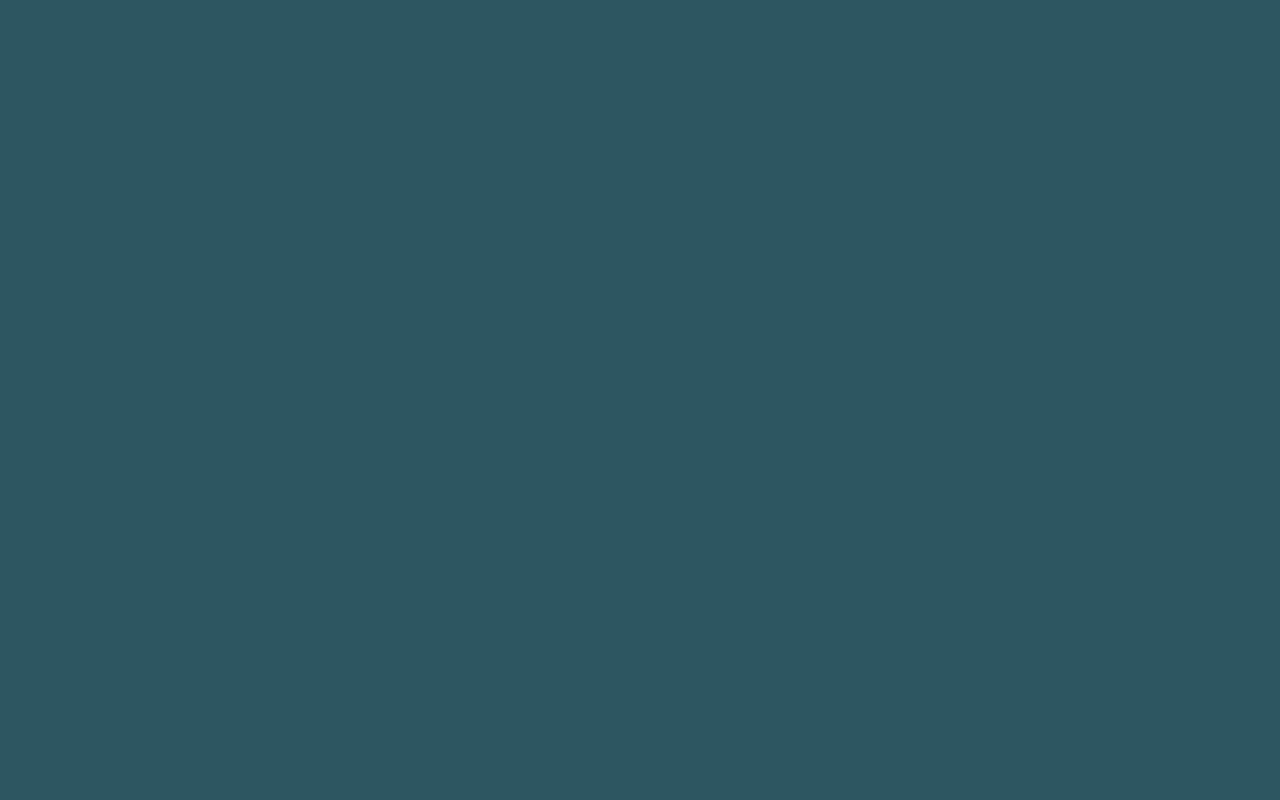
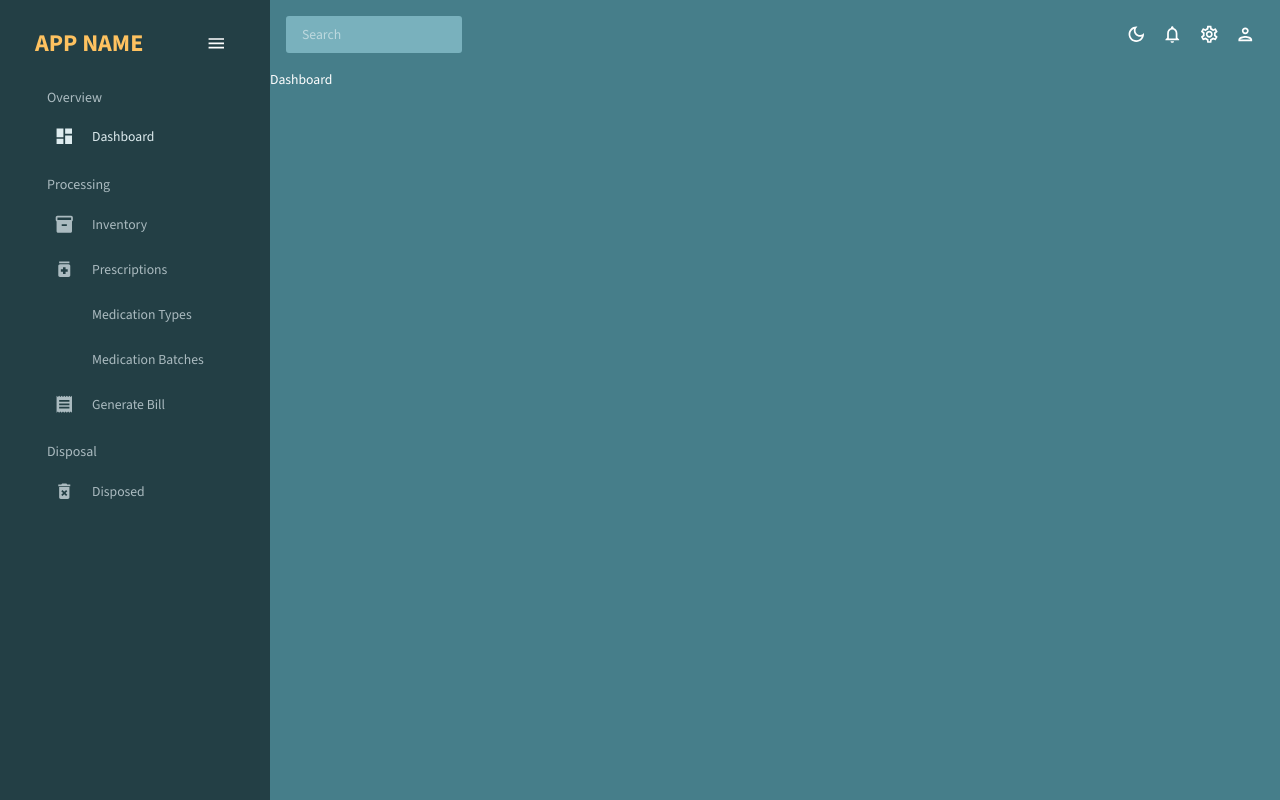
Before and after one commit to LeThiHongMinh/TerraHealers, a React (Create React App) app in the folder client/: page / in a window 1280 px wide. Built offline with nearby package versions, Linux system fonts and the light colour scheme.

Commit message:
add sidebar

```diff
--- a/client/package.json
+++ b/client/package.json
@@ -15,7 +15,7 @@
     "formik": "^2.4.5",
     "react": "^18.2.0",
     "react-dom": "^18.2.0",
-    "react-pro-sidebar": "^1.1.0-alpha.2",
+    "react-pro-sidebar": "^0.7.1",
     "react-router-dom": "^6.21.3",
     "react-scripts": "5.0.1",
     "web-vitals": "^2.1.4",
--- a/client/src/App.js
+++ b/client/src/App.js
@@ -1,14 +1,23 @@
-import {ColorModeContext, useMode} from "./theme";
+import { ColorModeContext, useMode } from "./theme";
 import { CssBaseline, ThemeProvider } from "@mui/material";
+import { Routes, Route } from "react-router-dom";
+import Topbar from "./scenes/global/Topbar";
+import Dashboard from "./scenes/dashboard";
+import Sidebar from "./scenes/global/Sidebar";
 
 const App = () => {
   const [theme, colorMode] = useMode();
 
-  return ( <ColorModeContext.Provider  value={colorMode}>
+  return (<ColorModeContext.Provider value={colorMode}>
     <ThemeProvider theme={theme}>
       <CssBaseline />
       <div className='app'>
+        <Sidebar />
         <main className="content">
+          <Topbar />
+          <Routes>
+            <Route path="/" element={<Dashboard />} />
+          </Routes>
         </main>
       </div>
     </ThemeProvider>
--- a/client/src/scenes/dashboard/index.jsx
+++ b/client/src/scenes/dashboard/index.jsx
@@ -1,5 +1,5 @@
 const Dashboard = () => {
- return <div>Dashboard </div>
-}
+  return <div>Dashboard </div>;
+};
 
 export default Dashboard;
--- a/client/src/scenes/global/Sidebar.jsx
+++ b/client/src/scenes/global/Sidebar.jsx
@@ -1,5 +1,166 @@
+import { useState } from "react";
+import { ProSidebar, Menu, MenuItem } from "react-pro-sidebar";
+import "react-pro-sidebar/dist/css/styles.css";
+import { Box, IconButton, Typography, useTheme } from "@mui/material";
+import { Link } from "react-router-dom";
+import { tokens } from "../../theme";
+import Dashboard from "@mui/icons-material/Dashboard";
+import Inventory from "@mui/icons-material/Inventory";
+import {
+  Medication as Prescriptions,
+  Receipt as GenerateBill,
+  DeleteForever as Disposed,
+} from "@mui/icons-material";
+import MenuOutlinedIcon from "@mui/icons-material/MenuOutlined";
+
 const Sidebar = () => {
- return <div>Sidebar </div>
-}
+  const theme = useTheme();
+  const colors = tokens(theme.palette.mode);
+  const [isCollapsed, setIsCollapsed] = useState(false);
+  const [selected, setSelected] = useState("Dashboard");
+  const Item = ({ title, to, icon, selected, setSelected }) => {
+    const theme = useTheme();
+    const colors = tokens(theme.palette.mode);
+    return (
+      <MenuItem
+        active={selected === title}
+        style={{
+          color: colors.grey[200],
+        }}
+        onClick={() => setSelected(title)}
+        icon={icon}
+      >
+        <Typography>{title}</Typography>
+        <Link to={to} />
+      </MenuItem>
+    );
+  };
+
+  return (
+    <Box
+      sx={{
+        "& .pro-sidebar-inner": {
+          background: `${colors.primary[800]} !important`,
+        },
+        "& .pro-icon-wrapper": {
+          backgroundColor: "transparent !important",
+        },
+        "& .pro-inner-item": {
+          padding: "5px 35px 5px 20px !important",
+        },
+        "& .pro-inner-item:hover": {
+          color: `${colors.primary[100]} !important`,
+        },
+        "& .pro-menu-item.active": {
+          color: `${colors.primary[100]} !important`,
+        },
+      }}
+    >
+      <ProSidebar collapsed={isCollapsed}>
+        <Menu iconShape="square">
+          {/* LOGO AND MENU ICON */}
+          <MenuItem
+            onClick={() => setIsCollapsed(!isCollapsed)}
+            icon={isCollapsed ? <MenuOutlinedIcon /> : undefined}
+            style={{
+              margin: "10px 0 20px 0",
+              color: colors.grey[400],
+            }}
+          >
+            {!isCollapsed && (
+              <Box
+                display="flex"
+                justifyContent="space-between"
+                alignItems="center"
+                ml="15px"
+              >
+                <Typography variant="h3" color={colors.blueAccent[500]}>
+                  <b>APP NAME</b>
+                </Typography>
+                <IconButton onClick={() => setIsCollapsed(!isCollapsed)}>
+                  <MenuOutlinedIcon />
+                </IconButton>
+              </Box>
+            )}
+          </MenuItem>
+
+          <Box paddingLeft={isCollapsed ? undefined : "10%"}>
+            <Typography
+              variant="h6"
+              color={colors.grey[200]}
+              sx={{ m: "15px 0 5px 20px" }}
+            >
+              Overview
+            </Typography>
+            <Item
+              title="Dashboard"
+              to="/"
+              icon={<Dashboard />}
+              selected={selected}
+              setSelected={setSelected}
+            />
+            <Typography
+              variant="h6"
+              color={colors.grey[200]}
+              sx={{ m: "15px 0 5px 20px" }}
+            >
+              Processing
+            </Typography>
+            <Item
+              title="Inventory"
+              to="/inventory"
+              icon={<Inventory />}
+              selected={selected}
+              setSelected={setSelected}
+            />
+            <Item
+              title="Prescriptions"
+              to="/prescriptions"
+              icon={<Prescriptions />}
+              selected={selected}
+              setSelected={setSelected}
+            />
+
+            <Item
+              title="Medication Types"
+              to="/medication-types"
+              icon={<></>}
+              selected={selected}
+              setSelected={setSelected}
+            />
+            <Item
+              title="Medication Batches"
+              to="/medication-batches"
+              icon={<></>}
+              selected={selected}
+              setSelected={setSelected}
+            />
+            <Item
+              title="Generate Bill"
+              to="/generate-bill"
+              icon={<GenerateBill />}
+              selected={selected}
+              setSelected={setSelected}
+            />
+            <Typography
+              variant="h6"
+              color={colors.grey[200]}
+              sx={{ m: "15px 0 5px 20px" }}
+            >
+              Disposal
+            </Typography>
+            <Item
+              title="Disposed"
+              to="/disposed"
+              icon={<Disposed />}
+              selected={selected}
+              setSelected={setSelected}
+            />
+          </Box>
+        </Menu>
+      </ProSidebar>
+    </Box>
+  );
+};
 
 export default Sidebar;
--- a/client/src/scenes/global/Topbar.jsx
+++ b/client/src/scenes/global/Topbar.jsx
@@ -1,5 +1,54 @@
+import { Box, IconButton, useTheme } from "@mui/material";
+import { useContext } from "react";
+import { ColorModeContext, tokens } from "../../theme";
+import InputBase from "@mui/material/InputBase";
+import LightModeOutlinedIcon from "@mui/icons-material/LightModeOutlined";
+import DarkModeOutlinedIcon from "@mui/icons-material/DarkModeOutlined";
+import NotificationsOutlinedIcon from "@mui/icons-material/NotificationsOutlined";
+import SettingsOutlinedIcon from "@mui/icons-material/SettingsOutlined";
+import PersonOutlinedIcon from "@mui/icons-material/PersonOutlined";
+import SearchIcon from "@mui/icons-material/Search";
+
 const Topbar = () => {
- return <div>Topbar </div>
-}
+  const theme = useTheme();
+  const colors = tokens(theme.palette.mode);
+  const colorMode = useContext(ColorModeContext);
+
+  return (
+    <Box display="flex" justifyContent="space-between" p={2}>
+      {/* SEARCH BAR*/}
+      <Box
+        display="flex"
+        backgroundColor={colors.primary[400]}
+        borderRadius="3px"
+      >
+        <InputBase sx={{ ml: 2, flex: 1 }} placeholder="Search">
+          <IconButton type="button" sx={{ p: 1 }}>
+            <SearchIcon />
+          </IconButton>
+        </InputBase>
+      </Box>
+      {/*ICONS */}
+      <Box display="flex">
+        <IconButton onClick={colorMode.toggleColorMode}>
+          {theme.palette.mode === "dark" ? (
+            <DarkModeOutlinedIcon />
+          ) : (
+            <LightModeOutlinedIcon />
+          )}
+        </IconButton>
+        <IconButton>
+          <NotificationsOutlinedIcon />
+        </IconButton>
+        <IconButton>
+          <SettingsOutlinedIcon />
+        </IconButton>
+        <IconButton>
+          <PersonOutlinedIcon />
+        </IconButton>
+      </Box>
+    </Box>
+  );
+};
 
 export default Topbar;
--- a/client/src/theme.js
+++ b/client/src/theme.js
@@ -2,10 +2,10 @@ import { createContext, useState, useMemo } from "react";
 import { createTheme } from "@mui/material/styles";
 
 // color design tokens
-export const tokens = (mode) =>({
+export const tokens = (mode) => ({
   ...(mode === 'dark'
     ? {
-darkIndigoPrimary: {
+      grey: {
         900: "#091113",
         800: "#122227",
         700: "#1b343a",
@@ -16,7 +16,7 @@ darkIndigoPrimary: {
         200: "#abbbc0",
         100: "#d5dddf",
       },
-lightIndigoAccent: {
+      primary: {
         900: "#122023",
         800: "#233f45",
         700: "#355f68",
@@ -27,7 +27,7 @@ lightIndigoAccent: {
         200: "#bcd8de",
         100: "#deecef",
       },
-red: {
+      greenAccent: {
         900: "#20000b",
         800: "#400015",
         700: "#610020",
@@ -38,7 +38,7 @@ red: {
         200: "#d999ae",
         100: "#ecccd7",
       },
-maroon: {
+      redAccent: {
         900: "#17000c",
         800: "#2d0018",
         700: "#440025",
@@ -49,7 +49,7 @@ maroon: {
         200: "#c699b1",
         100: "#e3ccd8",
       },
-yellow: {
+      blueAccent: {
         900: "#332713",
         800: "#664e26",
         700: "#98743a",
@@ -60,8 +60,8 @@ yellow: {
         200: "#ffe7bf",
         100: "#fff3df",
       },
-}: {
-darkIndigoPrimary: {
+    } : {
+      grey: {
         100: "#d5dddf",
         200: "#abbbc0",
         300: "#819aa0",
@@ -72,7 +72,7 @@ darkIndigoPrimary: {
         800: "#122227",
         900: "#091113"
       },
-lightIndigoAccent: {
+      primary: {
         100: "#deecef",
         200: "#bcd8de",
         300: "#9bc5ce",
@@ -83,7 +83,7 @@ lightIndigoAccent: {
         800: "#233f45",
         900: "#122023"
       },
-red: {
+      greenAccent: {
         100: "#ecccd7",
         200: "#d999ae",
         300: "#c76686",
@@ -94,7 +94,7 @@ red: {
         800: "#400015",
         900: "#20000b"
       },
-maroon: {
+      redAccent: {
         100: "#e3ccd8",
         200: "#c699b1",
         300: "#aa668b",
@@ -105,7 +105,7 @@ maroon: {
         800: "#2d0018",
         900: "#17000c"
       },
-yellow: {
+      blueAccent: {
         100: "#fff3df",
         200: "#ffe7bf",
         300: "#fedaa0",
@@ -126,70 +126,76 @@ const colors = tokens(mode);
 
   return {
     palette: {
-mode:mode,
+      mode: mode,
       ...(mode === 'dark'
         ? {
-primary:{
-main:colors.darkIndigoPrimary[500],
+          primary: {
+            main: colors.primary[500],
           },
-secondary:{
-main:colors.lightIndigoAccent[500]},
-neutral:{
-dark: colors.maroon[700],
-main:colors.red[500],
-light: colors.yellow[100],
+          secondary: {
+            main: colors.greenAccent[500]
           },
-background:{
-default:colors.darkIndigoPrimary[500],}
+          neutral: {
+            dark: colors.grey[700],
+            main: colors.grey[500],
+            light: colors.grey[100],
+          },
+          background: {
+            default: colors.primary[600],
+          }
         } :
         {
-primary:{
-main:colors.darkIndigoPrimary[100],
+          primary: {
+            main: colors.primary[100],
           },
-secondary:{
-main:colors.lightIndigoAccent[300]},
-neutral:{
-dark: colors.maroon[100],
-main:colors.red[100],
-light: colors.yellow[400],
+          secondary: {
+            main: colors.greenAccent[300]
           },
-background:{
-default:colors.darkIndigoPrimary[200],}
+          neutral: {
+            dark: colors.grey[100],
+            main: colors.grey[100],
+            light: colors.grey[400],
+          },
+          background: {
+            default: colors.primary[100],
           }
-), },
+        }
+      ),
+    },
     typography: {
-fontFamily: ["Source Sans 3","sans-serif"].join(","),
+      fontFamily: ["Source Sans 3", "sans-serif"].join(","),
       fontSize: 12,
       h1: {
-fontFamily: ["Source Sans 3","sans-serif"].join(","),
+        fontFamily: ["Source Sans 3", "sans-serif"].join(","),
         fontSize: 40,
       },
       h2: {
-fontFamily: ["Source Sans 3","sans-serif"].join(","),
+        fontFamily: ["Source Sans 3", "sans-serif"].join(","),
         fontSize: 32,
       },
       h3: {
-fontFamily: ["Source Sans 3","sans-serif"].join(","),
+        fontFamily: ["Source Sans 3", "sans-serif"].join(","),
         fontSize: 24,
       },
       h4: {
-fontFamily: ["Source Sans 3","sans-serif"].join(","),
+        fontFamily: ["Source Sans 3", "sans-serif"].join(","),
         fontSize: 20,
       },
       h5: {
-fontFamily: ["Source Sans 3","sans-serif"].join(","),
+        fontFamily: ["Source Sans 3", "sans-serif"].join(","),
         fontSize: 16,
       },
       h6: {
-fontFamily: ["Source Sans 3","sans-serif"].join(","),
+        fontFamily: ["Source Sans 3", "sans-serif"].join(","),
         fontSize: 14,
       }
     }
-}}
+  }
+}
 
 // context for color mode
 
-export const ColorModeContext = createContext({ toggleColorMode: () => {} });
+export const ColorModeContext = createContext({ toggleColorMode: () => { } });
 
 export const useMode = () => {
   const [mode, setMode] = useState("dark");
```
Lines whose indentation alone changed are shown as unchanged.
